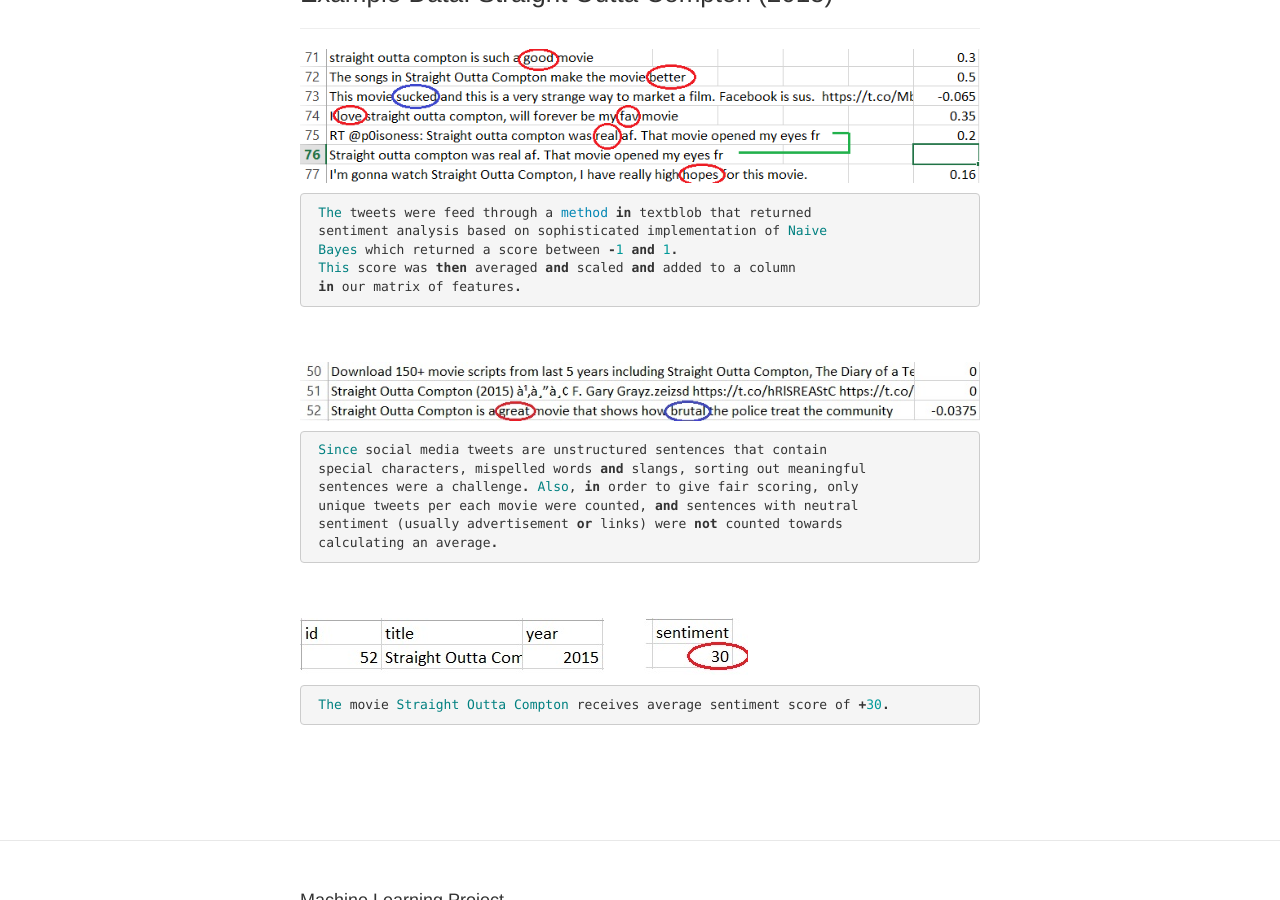
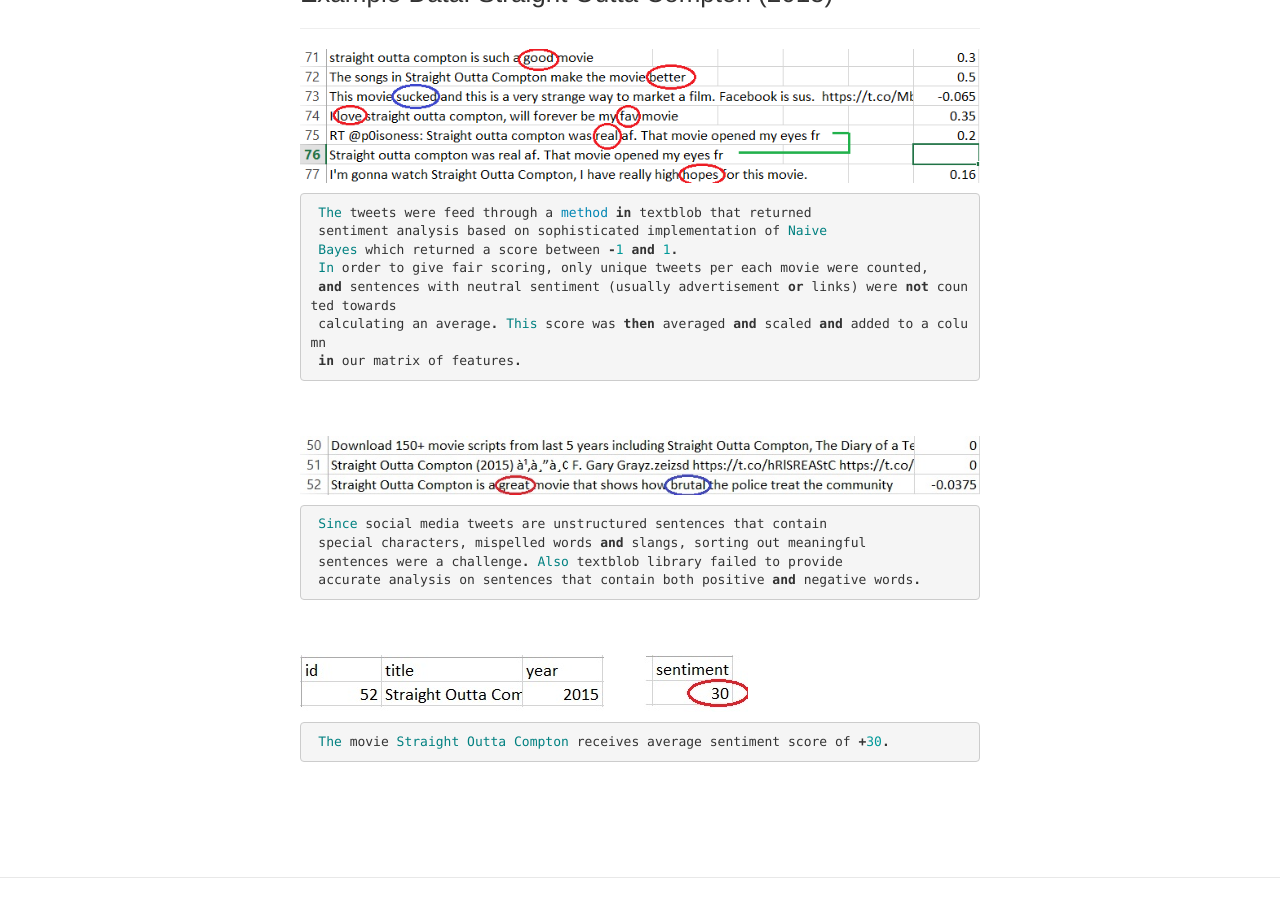
Before and after one commit to MachineLearningCSULA/MachineLearningCSULA.github.io, a Jekyll site: the page built from _posts/2016-03-17-welcome-to-jekyll.markdown, in a window 1280 px wide and 900 px high, scrolled down 1851 px. Built offline with Jekyll 4.4.1, drawn with Linux system fonts in a browser that asks for light colours.

Commit message:
fixed some sentences on twitter sentiment

```diff
--- a/_posts/2016-03-17-welcome-to-jekyll.markdown
+++ b/_posts/2016-03-17-welcome-to-jekyll.markdown
@@ -67,25 +67,28 @@
 <h3>Example Data: Straight Outta Compton (2015)</h3>
 <hr>
 <img src="/assets/sentimentchart.jpg" />
+<br>
 {% highlight ruby %}
  The tweets were feed through a method in textblob that returned
  sentiment analysis based on sophisticated implementation of Naive
  Bayes which returned a score between -1 and 1.
- This score was then averaged and scaled and added to a column
+ In order to give fair scoring, only unique tweets per each movie were counted,
+ and sentences with neutral sentiment (usually advertisement or links) were not counted towards
+ calculating an average. This score was then averaged and scaled and added to a column
  in our matrix of features.
 {% endhighlight %}
 <br><br>
 <img src="/assets/sentimentchart2.jpg" />
+<br>
 {% highlight ruby %}
  Since social media tweets are unstructured sentences that contain
  special characters, mispelled words and slangs, sorting out meaningful
- sentences were a challenge. Also, in order to give fair scoring, only
- unique tweets per each movie were counted, and sentences with neutral
- sentiment (usually advertisement or links) were not counted towards
- calculating an average.
+ sentences were a challenge. Also textblob library failed to provide
+ accurate analysis on sentences that contain both positive and negative words.
 {% endhighlight %}
 <br><br>
 <img src="/assets/straight_result.jpg" />
+<br>
 {% highlight ruby %}
  The movie Straight Outta Compton receives average sentiment score of +30.
 {% endhighlight %}
```
